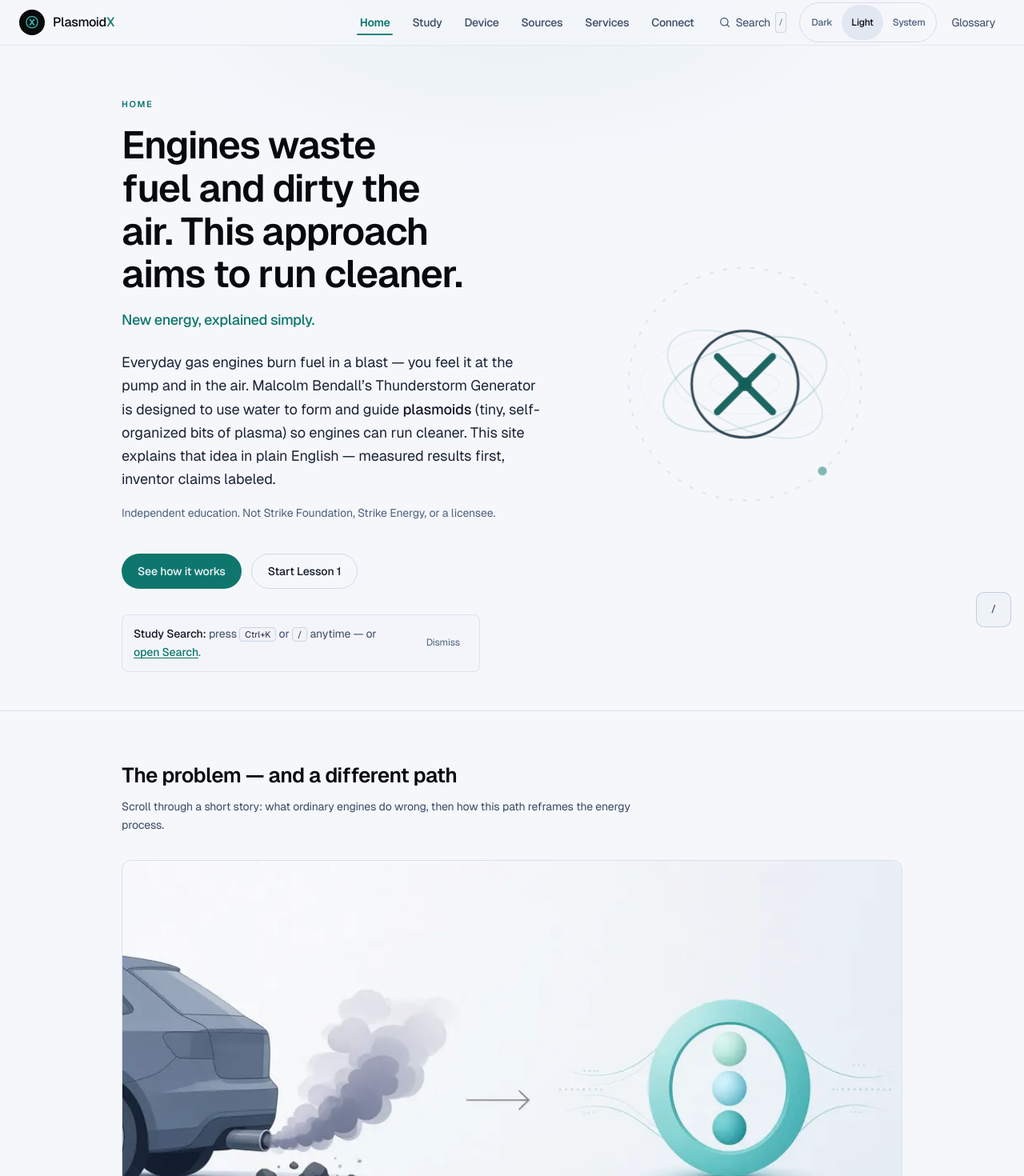
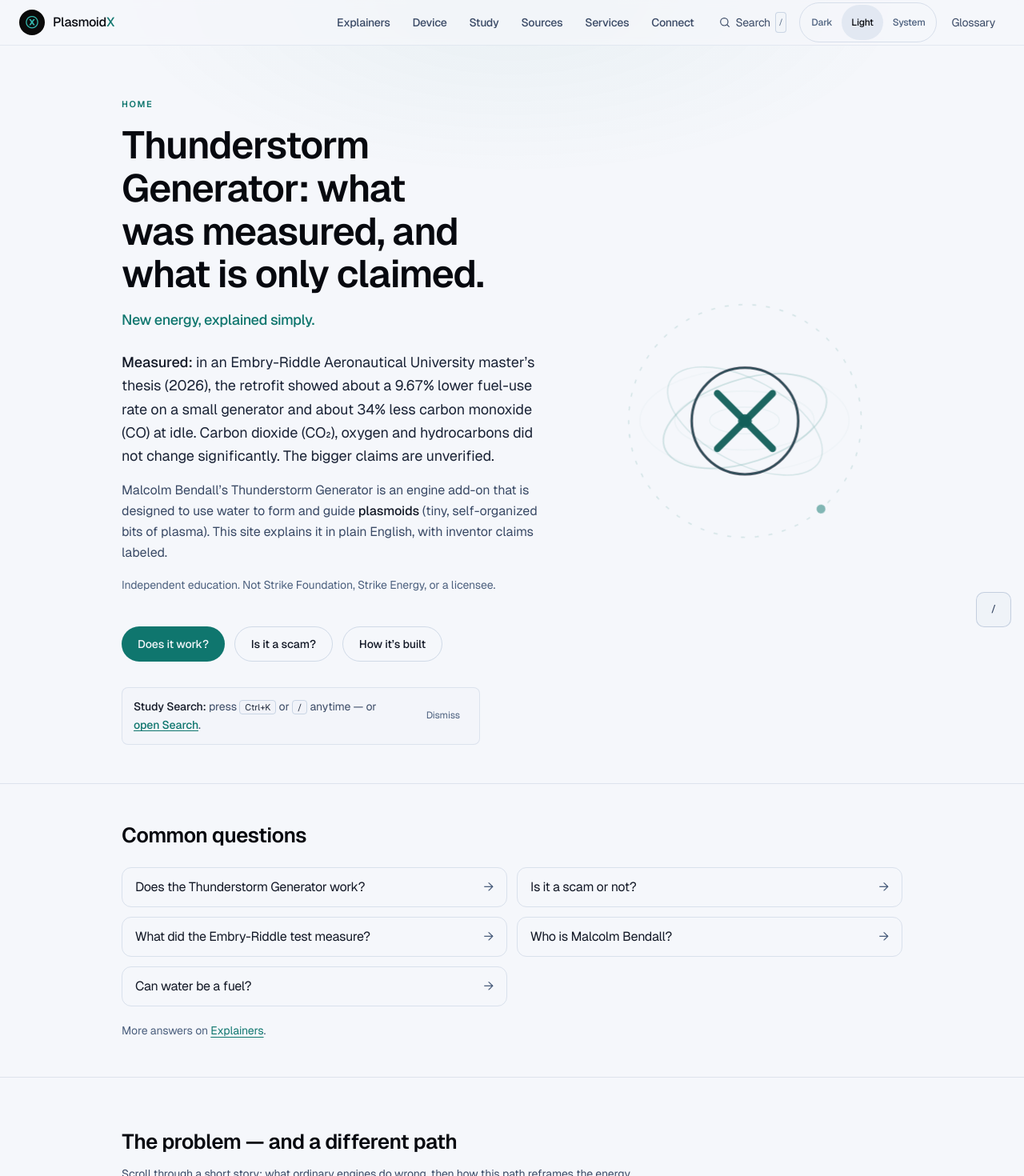
Before and after one commit to watsdr/plasmoidx, a Next.js app: page / in a window 1280 px wide. Shown: the top 1470 px of the page at 80% size. Built offline with nearby package versions, Linux system fonts and the light colour scheme.

Commit message:
Discovery pass: Home title/hero/common questions, Device labels+measured box+JSON-LD, Explainers in nav, www→apex 301, critics 'scam or not?'

```diff
--- a/src/app/device/page.tsx
+++ b/src/app/device/page.tsx
@@ -1,5 +1,7 @@
 import type { Metadata } from "next";
-import { pageMeta } from "@/lib/seo";
+import { pageMeta, SITE_URL } from "@/lib/seo";
+import JsonLd from "@/components/JsonLd";
+import NewsletterSignup from "@/components/NewsletterSignup";
 import Link from "next/link";
 import VisualPanel from "@/components/VisualPanel";
 import Lock518400Card from "@/components/diagrams/Lock518400Card";
@@ -29,9 +31,36 @@
   }),
 };
 
+const deviceJsonLd = {
+  "@context": "https://schema.org",
+  "@graph": [
+    {
+      "@type": "TechArticle",
+      "@id": `${SITE_URL}/device/#article`,
+      headline: "How the Thunderstorm Generator works",
+      description:
+        "Malcolm Bendall’s Thunderstorm Generator retrofit in three parts — ionizer, bubbler, resonator — with the inventor’s model labeled and the measured Embry-Riddle numbers.",
+      url: `${SITE_URL}/device/`,
+      image: `${SITE_URL}/og/device.png`,
+      inLanguage: "en-US",
+      author: { "@type": "Person", name: "Derek Watson" },
+      publisher: { "@id": `${SITE_URL}/#org` },
+      isPartOf: { "@id": `${SITE_URL}/#website` },
+    },
+    {
+      "@type": "BreadcrumbList",
+      itemListElement: [
+        { "@type": "ListItem", position: 1, name: "Home", item: `${SITE_URL}/` },
+        { "@type": "ListItem", position: 2, name: "Device", item: `${SITE_URL}/device/` },
+      ],
+    },
+  ],
+};
+
 export default function DevicePage() {
   return (
     <div className="mx-auto w-full min-w-0 max-w-5xl px-4 py-12 sm:px-6 sm:py-16">
+      <JsonLd data={deviceJsonLd} />
       <header className="max-w-2xl">
         <p className="section-label">Device</p>
         <h1 className="fluid-display mt-3 font-semibold text-mist-50">
@@ -46,6 +75,23 @@
           kindling and a plasmoid–protium cycle does the real work — that part
           is a claim, not a measurement.
         </p>
+        <div className="mt-6 rounded-xl border border-ink-600/45 px-5 py-4">
+          <p className="text-[11px] font-semibold uppercase tracking-[0.14em] text-mist-400">
+            Measured
+          </p>
+          <p className="mt-2 text-sm leading-relaxed text-mist-200">
+            Embry-Riddle master’s thesis (2026): about 9.67% lower fuel-use rate
+            on a small generator and about 34% less carbon monoxide (CO) at idle.
+            Carbon dioxide (CO₂), oxygen and hydrocarbons did not change
+            significantly; the bigger claims are unverified.{" "}
+            <Link
+              href="/explainers/embry-riddle-thunderstorm-generator-test/"
+              className="link-aurora"
+            >
+              What the test measured
+            </Link>
+          </p>
+        </div>
       </header>
 
       <ScrollyChapter className="mt-10" delay={40}>
@@ -102,7 +148,7 @@
             className="rounded-xl border border-ink-600/45 px-5 py-5 sm:px-6"
           >
             <p className="text-[11px] font-semibold uppercase tracking-[0.14em] text-aurora">
-              Chapter 2 · Solution
+              Chapter 2 · Inventor model
             </p>
             <h3 className="mt-2 text-base font-medium tracking-tight text-mist-50">
               Three beats that organize
@@ -110,7 +156,8 @@
             <p className="mt-3 text-sm leading-relaxed text-mist-200">
               Ionizer prepares the air, bubbler grows plasmoids in water, and
               the resonator, with its nested CTR spheres, guides the flow toward the
-              engine. Fuel is kindling; the plasmoid–protium cycle is the work.
+              engine. In the inventor’s model, fuel is kindling and the
+              plasmoid–protium cycle is the work.
             </p>
           </ScrollyChapter>
         </div>
@@ -156,6 +203,9 @@
             <DeviceBeatsLab />
           </ExplainFigure>
         </ScrollyChapter>
+        <p className="mb-4 text-[11px] font-semibold uppercase tracking-[0.14em] text-mist-400">
+          Inventor model · how the three parts are designed to work
+        </p>
         <ol className="grid gap-8 sm:grid-cols-3 sm:gap-6">
           {deviceBeats.map((beat, i) => (
             <ScrollyChapter key={beat.n} as="li" delay={60 + i * 50}>
@@ -218,7 +268,8 @@
         </div>
 
         <p className="mt-8 text-sm leading-relaxed text-mist-400">
-          Hydrocarbons (fuel molecules made of hydrogen and carbon) act as
+          <span className="font-medium text-mist-300">Inventor claim:</span>{" "}
+          hydrocarbons (fuel molecules made of hydrogen and carbon) act as
           kindling up to about 300 °C plus vacuum. The plasmoid–protium cycle
           is the work.
         </p>
@@ -259,11 +310,15 @@
         className="mt-16 scroll-mt-20"
         delay={60}
       >
-        <h2 className="fluid-title font-semibold text-mist-50">
+        <p className="text-[11px] font-semibold uppercase tracking-[0.14em] text-mist-400">
+          Inventor model
+        </p>
+        <h2 className="mt-2 fluid-title font-semibold text-mist-50">
           Design ratios at a glance
         </h2>
         <p className="mt-2 max-w-xl text-sm text-mist-300">
-          What shows up in the metal when the locks are respected. Area–Time–
+          The inventor’s design ratios: what is meant to show up in the metal
+          when the locks are respected. Not tested or measured. Area–Time–
           Volume (ATV) from 3-4-5 is the model calculator.
         </p>
         <ExplainFigure title="Time’s mould card" beats={explainLock518400}>
@@ -318,14 +373,33 @@
         </p>
       </ScrollyChapter>
 
-      <div className="mt-16 flex flex-wrap items-center gap-3 border-t border-ink-600/40 pt-10">
-        <Link href="/study/" className="btn-ghost">
-          Back to Study
-        </Link>
-        <Link href="/connect/" className="btn-primary">
-          Connect
-        </Link>
-      </div>
+      <nav
+        aria-label="Keep reading"
+        className="mt-16 max-w-2xl border-t border-ink-600/40 pt-10"
+      >
+        <h2 className="text-lg font-medium tracking-tight text-mist-50">
+          Keep reading
+        </h2>
+        <ul className="mt-4 space-y-2 text-base">
+          <li>
+            <Link href="/explainers/does-the-thunderstorm-generator-work/" className="link-aurora">
+              Does the Thunderstorm Generator work?
+            </Link>
+          </li>
+          <li>
+            <Link href="/explainers/thunderstorm-generator-critics/" className="link-aurora">
+              Thunderstorm Generator: scam or not?
+            </Link>
+          </li>
+          <li>
+            <Link href="/explainers/embry-riddle-thunderstorm-generator-test/" className="link-aurora">
+              What the Embry-Riddle test actually measured
+            </Link>
+          </li>
+        </ul>
+      </nav>
+
+      <NewsletterSignup className="mt-12 max-w-2xl" />
     </div>
   );
 }
--- a/src/app/page.tsx
+++ b/src/app/page.tsx
@@ -12,11 +12,11 @@
 import NewsletterSignup from "@/components/NewsletterSignup";
 
 const homeDescription =
-  "Independent, plain-English lessons on plasmoids and Malcolm Bendall’s Thunderstorm Generator engine retrofit — measured results first, inventor claims labeled.";
+  "Malcolm Bendall’s Thunderstorm Generator in plain English: what an Embry-Riddle master’s thesis measured (about 9.67% lower fuel use on a small generator, carbon monoxide down about 34% at idle) versus the bigger inventor claims.";
 
 export const metadata: Metadata = pageMeta({
   path: "/",
-  title: "Plasmoid X — New energy, explained simply.",
+  title: "Thunderstorm Generator: what was measured vs claimed | Plasmoid X",
   description: homeDescription,
   section: "home",
   absoluteTitle: true,
@@ -97,6 +97,14 @@
   },
 ] as const;
 
+const commonQuestions = [
+  { href: "/explainers/does-the-thunderstorm-generator-work/", label: "Does the Thunderstorm Generator work?" },
+  { href: "/explainers/thunderstorm-generator-critics/", label: "Is it a scam or not?" },
+  { href: "/explainers/embry-riddle-thunderstorm-generator-test/", label: "What did the Embry-Riddle test measure?" },
+  { href: "/explainers/who-is-malcolm-bendall/", label: "Who is Malcolm Bendall?" },
+  { href: "/explainers/can-water-be-a-fuel/", label: "Can water be a fuel?" },
+] as const;
+
 export default function WhyPage() {
   return (
     <div>
@@ -107,20 +115,26 @@
           <div className="relative z-[1] min-w-0">
             <p className="section-label">Home</p>
             <h1 className="fluid-display mt-4 max-w-3xl text-balance font-semibold text-mist-50">
-              Engines waste fuel and dirty the air. This approach aims to run
-              cleaner.
+              Thunderstorm Generator: what was measured, and what is only
+              claimed.
             </h1>
             <p className="mt-4 text-base font-medium tracking-tight text-aurora sm:text-lg">
               {siteSlogan}
             </p>
             <p className="measure mt-6 text-lg leading-relaxed text-mist-200">
-              Everyday gas engines burn fuel in a blast — you feel it at the pump
-              and in the air. Malcolm Bendall’s Thunderstorm Generator is designed to
-              use water to form and guide{" "}
+              <span className="font-medium text-mist-100">Measured:</span> in an
+              Embry-Riddle Aeronautical University master’s thesis (2026), the
+              retrofit showed about a 9.67% lower fuel-use rate on a small generator
+              and about 34% less carbon monoxide (CO) at idle. Carbon dioxide (CO₂), oxygen and
+              hydrocarbons did not change significantly. The bigger claims are
+              unverified.
+            </p>
+            <p className="measure mt-4 text-base leading-relaxed text-mist-300">
+              Malcolm Bendall’s Thunderstorm Generator is an engine add-on that is
+              designed to use water to form and guide{" "}
               <strong className="font-medium text-mist-100">plasmoids</strong>{" "}
-              (tiny, self-organized bits of plasma) so engines can run cleaner.
-              This site explains that idea in plain English — measured results
-              first, inventor claims labeled.
+              (tiny, self-organized bits of plasma). This site explains it in
+              plain English, with inventor claims labeled.
             </p>
             <p className="mt-4 max-w-xl text-sm leading-relaxed text-mist-400">
               Independent education. Not Strike Foundation, Strike Energy, or a
@@ -128,11 +142,20 @@
             </p>
 
             <div className="mt-10 flex flex-wrap items-center gap-3">
-              <Link href="/device/" className="btn-primary">
-                See how it works
+              <Link
+                href="/explainers/does-the-thunderstorm-generator-work/"
+                className="btn-primary"
+              >
+                Does it work?
               </Link>
-              <Link href="/study/#curriculum" className="btn-ghost">
-                Start Lesson 1
+              <Link
+                href="/explainers/thunderstorm-generator-critics/"
+                className="btn-ghost"
+              >
+                Is it a scam?
+              </Link>
+              <Link href="/device/" className="btn-ghost">
+                How it’s built
               </Link>
             </div>
             <KeyboardShortcutsTip />
@@ -144,6 +167,42 @@
             />
             <SplashMark />
           </div>
+        </div>
+      </section>
+
+
+      {/* Common questions — plain links to the explainers people search for */}
+      <section
+        className="border-t border-ink-600/40"
+        aria-labelledby="common-questions-heading"
+      >
+        <div className="mx-auto w-full min-w-0 max-w-5xl px-4 py-12 sm:px-6">
+          <h2
+            id="common-questions-heading"
+            className="fluid-title font-semibold text-mist-50"
+          >
+            Common questions
+          </h2>
+          <ul className="mt-6 grid gap-3 sm:grid-cols-2">
+            {commonQuestions.map((q) => (
+              <li key={q.href}>
+                <Link
+                  href={q.href}
+                  className="flex min-h-11 items-center justify-between gap-3 rounded-xl border border-ink-600/45 px-4 py-3 text-base tracking-tight text-mist-100 transition-colors hover:border-aurora/50 hover:text-mist-50 focus-visible:outline focus-visible:outline-2 focus-visible:outline-offset-2 focus-visible:outline-aurora"
+                >
+                  <span>{q.label}</span>
+                  <span aria-hidden className="text-mist-400">→</span>
+                </Link>
+              </li>
+            ))}
+          </ul>
+          <p className="mt-5 text-sm text-mist-400">
+            More answers on{" "}
+            <Link href="/explainers/" className="link-aurora">
+              Explainers
+            </Link>
+            .
+          </p>
         </div>
       </section>
 
@@ -200,17 +259,16 @@
               className="rounded-xl border border-ink-600/45 px-5 py-5 sm:px-6"
             >
               <p className="text-[11px] font-semibold uppercase tracking-[0.14em] text-aurora">
-                Chapter 2 · Solution frame
+                Chapter 2 · Inventor model
               </p>
               <h3 className="mt-2 text-base font-medium tracking-tight text-mist-50">
                 Organize energy with plasmoids
               </h3>
               <p className="mt-3 text-sm leading-relaxed text-mist-200">
-                This device path forms and guides plasmoids so more of the energy
-                story is organized — closer to a “store” than a pure blast. The
-                result people care about is lower fuel use and cleaner exhaust;
-                the measured test found a modest fuel gain and lower carbon
-                monoxide at idle.
+                Inventor model: the device is designed to form and guide plasmoids
+                so more of the energy is organized — closer to a “store” than a
+                pure blast. That is a claim, not a measurement. What was measured
+                is smaller: a modest fuel gain and lower carbon monoxide at idle.
                 The deeper model lives on Study; the hardware path is on Device.
               </p>
             </ScrollyChapter>
--- a/src/components/Header.tsx
+++ b/src/components/Header.tsx
@@ -265,29 +265,6 @@
             );
           })}
           <div className="mt-2 border-t border-ink-600/40 pt-2">
-            <button
-              type="button"
-              tabIndex={menuOpen ? undefined : -1}
-              className="flex w-full min-h-11 items-center gap-2 rounded-lg px-3 text-base tracking-tight text-mist-200 transition-colors hover:bg-ink-900/40 hover:text-mist-50 focus-visible:outline focus-visible:outline-2 focus-visible:outline-offset-2 focus-visible:outline-aurora"
-              aria-label="Search Study"
-              onClick={onSearchClick}
-            >
-              <svg
-                width="16"
-                height="16"
-                viewBox="0 0 24 24"
-                fill="none"
-                stroke="currentColor"
-                strokeWidth="1.75"
-                strokeLinecap="round"
-                strokeLinejoin="round"
-                aria-hidden
-              >
-                <circle cx="11" cy="11" r="7" />
-                <path d="M20 20l-3.5-3.5" />
-              </svg>
-              Search Study
-            </button>
             <GlossaryDrawer
               onOpen={() => setMenuOpen(false)}
               triggerClassName="flex w-full min-h-11 items-center rounded-lg px-3 text-base tracking-tight text-mist-200 transition-colors hover:bg-ink-900/40 hover:text-mist-50 focus-visible:outline focus-visible:outline-2 focus-visible:outline-offset-2 focus-visible:outline-aurora"
--- a/src/lib/content.ts
+++ b/src/lib/content.ts
@@ -165,9 +165,9 @@
 ];
 
 export const siteNav = [
-  { href: "/", label: "Home" },
+  { href: "/explainers/", label: "Explainers" },
+  { href: "/device/", label: "Device" },
   { href: "/study/", label: "Study" },
-  { href: "/device/", label: "Device" },
   { href: "/sources/", label: "Sources" },
   { href: "/services/", label: "Services" },
   { href: "/connect/", label: "Connect" },
@@ -175,7 +175,7 @@
 
 /** Secondary paths — footer / in-page, not primary nav. */
 export const secondaryNav = [
-  { href: "/explainers/", label: "Explainers" },
+  { href: "/", label: "Home" },
   { href: "/glossary/", label: "Glossary" },
   { href: "/faq/", label: "FAQ" },
   { href: "/updates/", label: "Updates" },
```
Also changed, not shown: src/lib/explainers.ts (+7 -7 lines), public/og/explainers/thunderstorm-generator-critics.png, 1 other file (tests, documents, lock files or other folders).
